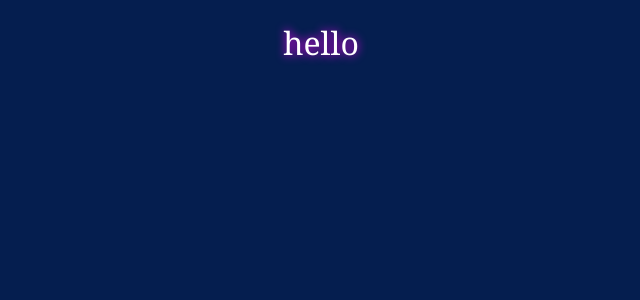
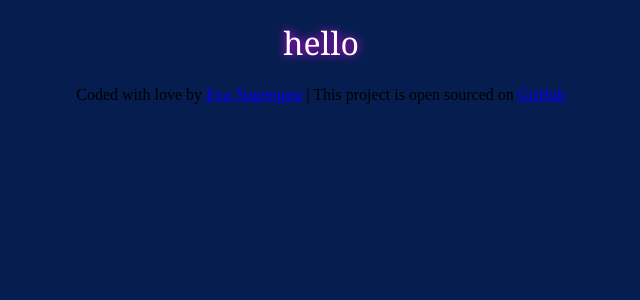
Before and after one commit to EvaNagengast/reactweather-bootstrap, a React (Create React App) app: page / in a window 1280 px wide. Shown: the top 300 px of the page, without its empty margins (319-959 px from the left). Built offline with nearby package versions, Linux system fonts and the light colour scheme.

Commit message:
added basic footer

```diff
--- a/src/App.js
+++ b/src/App.js
@@ -3,7 +3,31 @@ import './App.css';
 export default function App() {
   return (
     <div className="App">
- <h1>hello</h1>
+      <h1>hello</h1>
+      <footer>
+        <p>
+          Coded with love by{" "}
+          <a
+            href="https://www.linkedin.com/in/eva-nagengast-9b78b220a"
+            className="contactlink"
+            title="personal linkedin profile"
+            target="_blank"
+            rel="noreferrer"
+          >
+            Eva Nagengast
+          </a>{" "}
+          | This project is open sourced on{" "}
+          <a
+            href="https://github.com/EvaNagengast/reactweather-bootstrap"
+            className="gitHub"
+            title="Git hub contact"
+            target="_blank"
+            rel="noreferrer"
+          >
+            GitHub
+          </a>
+        </p>
+      </footer>
     </div>
   );
 }
```
